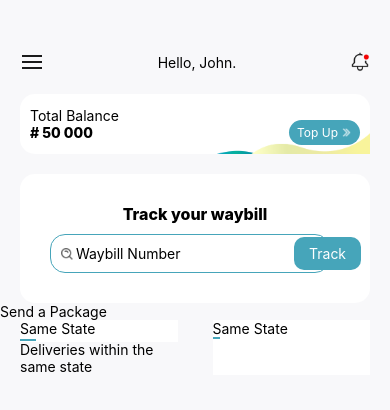
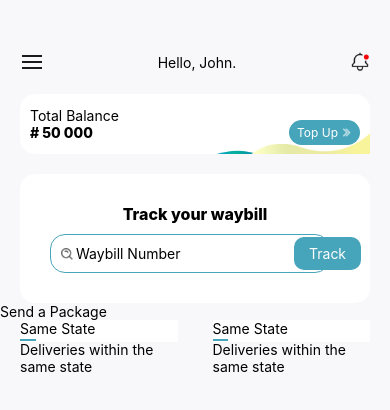
Before and after one commit to FUSION-FUSION/Mobile-Assessment-React-Native, a React Native app: screen /HomeScreen in a window 390 px wide. Shown: the top 410 px of the page. Built offline with nearby package versions, Linux system fonts and the light colour scheme.

Commit message:
Got a necessary asset to use on the home screen

```diff
--- a/components/Card.js
+++ b/components/Card.js
@@ -15,6 +15,7 @@ const Card = () => {
                     backgroundColor: "#ffffff",
                     width: "45%",
                     height: "40%",
+                    position: "relative",
                 }}
             >
                 <Text>Same State</Text>
@@ -45,9 +46,32 @@ const Card = () => {
                         }}
                     />
                 </View>
+
+                <View
+                    style={{
+                        position: "absolute",
+                        bottom: 0,
+                        right: 0,
+                        backgroundColor: "#ffffff",
+                    }}
+                >
+                    <Image
+                        source={require("../assets/Shipify-Assets/ic-right.png")}
+                        style={{
+                            width: 20,
+                            height: 20,
+                        }}
+                    />
+                </View>
             </View>
 
-            <View style={{ backgroundColor: "#ffffff", width: "45%" }}>
+            <View
+                style={{
+                    backgroundColor: "#ffffff",
+                    width: "45%",
+                    height: "40%",
+                }}
+            >
                 <Text>Same State</Text>
                 <Text
                     style={{
@@ -56,9 +80,26 @@ const Card = () => {
                         borderRightWidth: 0,
                         borderLeftWidth: 0,
                         borderColor: "#46a5ba",
-                        width: "5%",
+                        width: "10%",
+                        height: "7%",
+                        marginTop: 2,
                     }}
                 ></Text>
+                <Text>Deliveries within the same state</Text>
+                <View style={{ width: "100%" }}>
+                    <Image
+                        source={require("../assets/Shipify-Assets/ic-road-interstate.png")}
+                        style={{ width: "100%", height: "60%" }}
+                    />
+                    <Image
+                        source={require("../assets/Shipify-Assets/Delivery-Van.png")}
+                        style={{
+                            width: "80%",
+                            height: "45%",
+                            top: "-50%",
+                        }}
+                    />
+                </View>
             </View>
         </View>
     );
```
Also changed, not shown: assets/Shipify-Assets/ic-right-black.png (added).
